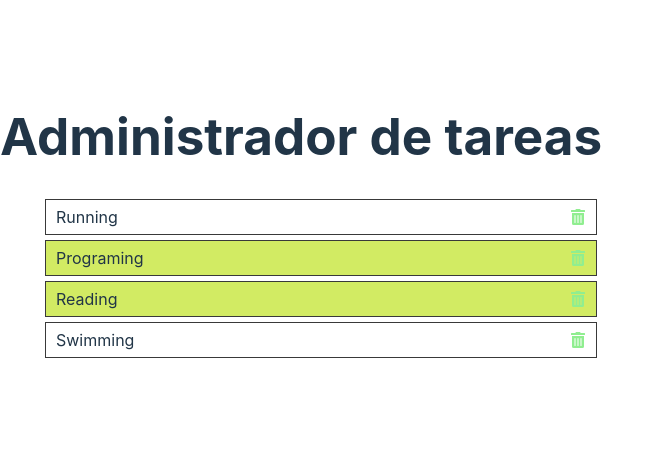
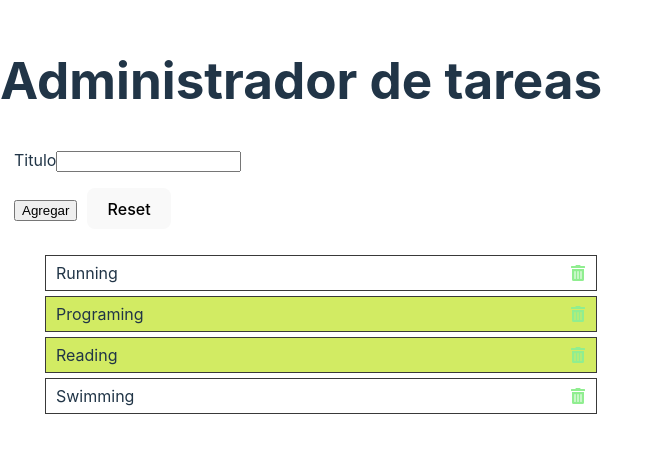
Before and after one commit to SofiaRubiano10/Practica-React, a React (Vite) app: page / in a window 1280 px wide. Shown: the part 176-628 px from the top of the page, without its empty margins (0-663 px from the left). Built offline with nearby package versions, Linux system fonts and the light colour scheme.

Commit message:
Limpiar formulario

```diff
--- a/src/App.jsx
+++ b/src/App.jsx
@@ -4,8 +4,10 @@ import { useState } from "react";
 //Componentes propios
 import Header from "./components/Header"
 import Tareas from "./components/Tareas"
+import AgregarTareaForm from "./components/AgregarTareaForm";
 //CSS
 import "./styles/style.scss"
+
 // componente basado en función
 function App() {
   //estado del componente: inmutable
@@ -35,6 +37,7 @@ function App() {
   return (
   <>
     <Header titulo="Administrador de tareas" />
+    <AgregarTareaForm />
     <Tareas tareas={tareas} onDelete={eliminarTarea} onToggle={toggleTerminada}/>
   </>
   )
--- /dev/null
+++ b/src/components/AgregarTareaForm.jsx
@@ -0,0 +1,27 @@
+import { useState } from "react"
+
+const AgregarTareaForm = () => {
+    //estado del formulario
+    const [titulo,setTitulo] = useState("");
+
+    const limpiarFormulario = (event) =>{
+        //previene el envio del formulario
+        event.preventDefault();
+        //modifica el estado del componente
+        setTitulo("")
+    }
+    return (
+    <form>
+        <fieldset>
+            <label htmlFor="titulo">Titulo</label>
+            <input type="text" id="titulo" value={titulo} onChange={event => setTitulo(event.target.value)}/>
+        </fieldset>
+        <fieldset>
+            <input type="submit" value="Agregar" />
+            <button onClick={limpiarFormulario}>Reset</button>
+        </fieldset>
+    </form>
+  )
+}
+
+export default AgregarTareaForm
--- a/src/styles/style.scss
+++ b/src/styles/style.scss
@@ -23,3 +23,13 @@ ul.tareas{
         background-color: #d2eb63;
     }
 }
+
+form{
+    fieldset{
+        border: none;
+        input[type="submit"]{
+            cursor: pointer;
+            margin-right: 10px;
+        }
+    }
+}
```
